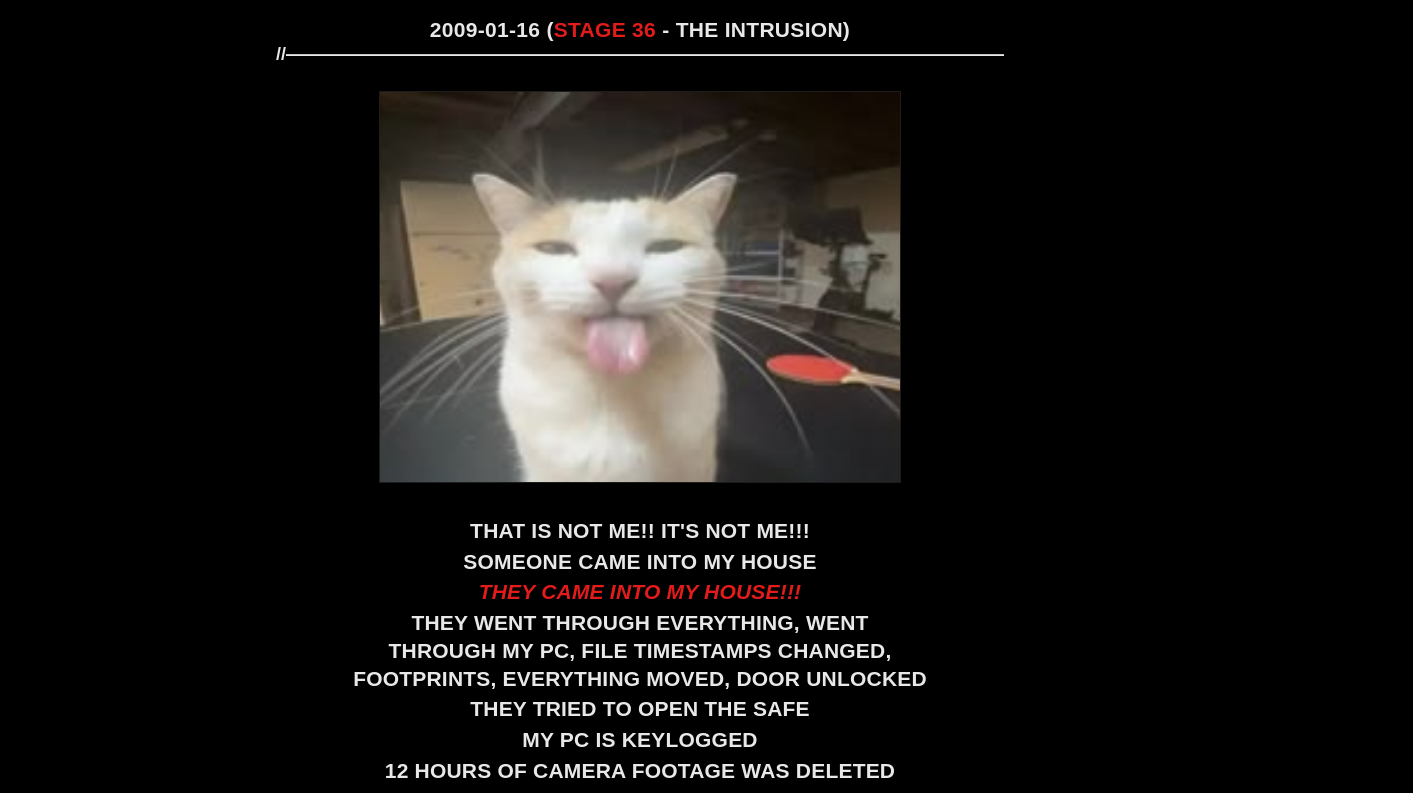
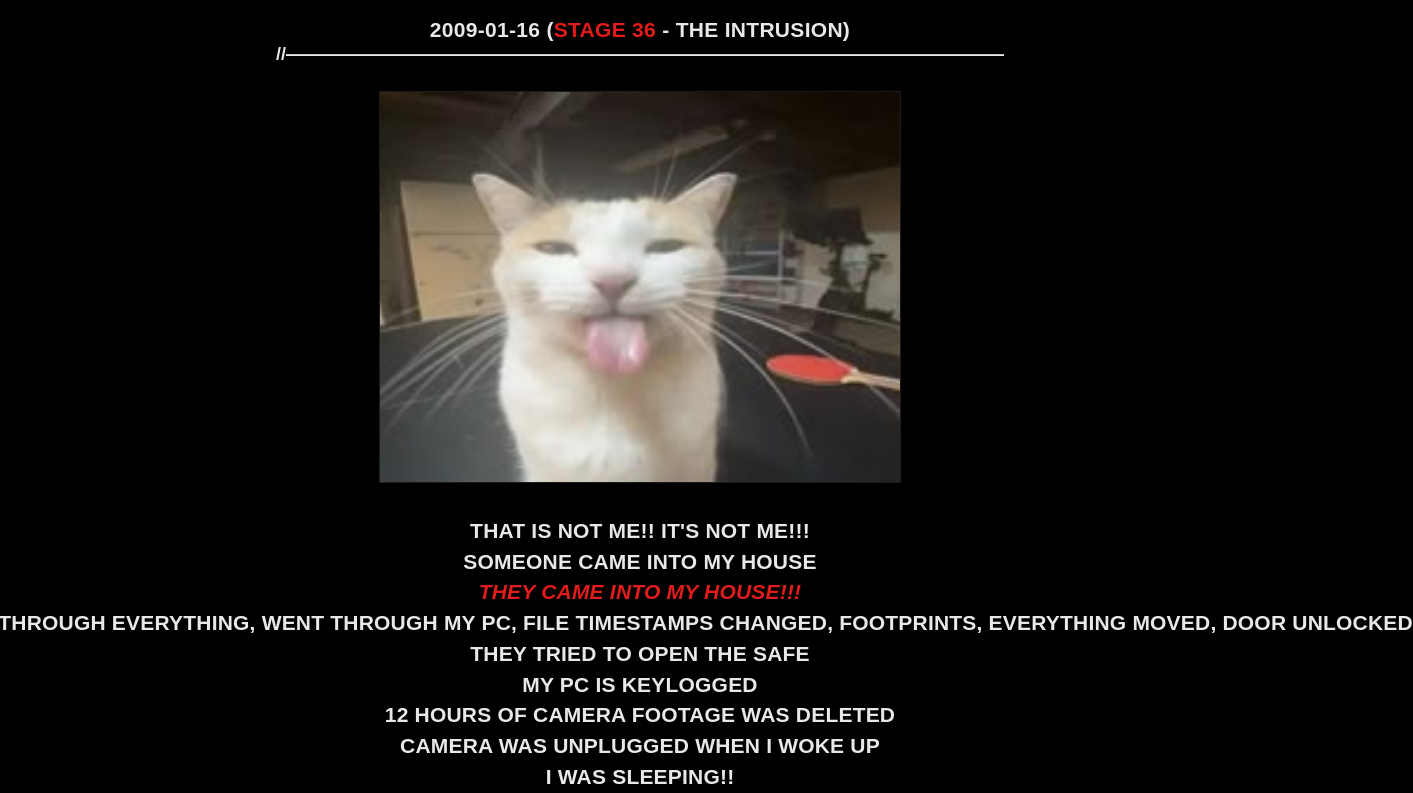
Before and after one commit to happymangotv-ui/the-intrusion, a plain HTML site: page index.html in a window 1280 px wide. Shown: the top 793 px of the page, 1413 px wide, since content can reach past the window. Drawn offline with Linux system fonts and the light colour scheme.

Commit message:
Keep long intrusion line on one line on desktop

```diff
--- a/index.html
+++ b/index.html
@@ -6,6 +6,7 @@
 <title>2009-01-16 — The Intrusion</title>
 <style>
   html, body { margin: 0; padding: 0; background: #000; }
+  @media (min-width: 768px) { .nowrap-desktop { white-space: nowrap; } }
 </style>
 </head>
 <body>
@@ -28,7 +29,7 @@
     <div>THAT IS NOT ME!! IT'S NOT ME!!!</div>
     <div>SOMEONE CAME INTO MY HOUSE</div>
     <div style="color:var(--accent); font-style:italic;">THEY CAME INTO MY HOUSE!!!</div>
-    <div>THEY WENT THROUGH EVERYTHING, WENT THROUGH MY PC, FILE TIMESTAMPS CHANGED, FOOTPRINTS, EVERYTHING MOVED, DOOR UNLOCKED</div>
+    <div class="nowrap-desktop">THEY WENT THROUGH EVERYTHING, WENT THROUGH MY PC, FILE TIMESTAMPS CHANGED, FOOTPRINTS, EVERYTHING MOVED, DOOR UNLOCKED</div>
     <div>THEY TRIED TO OPEN THE SAFE</div>
     <div>MY PC IS KEYLOGGED</div>
     <div>12 HOURS OF CAMERA FOOTAGE WAS DELETED</div>
```
